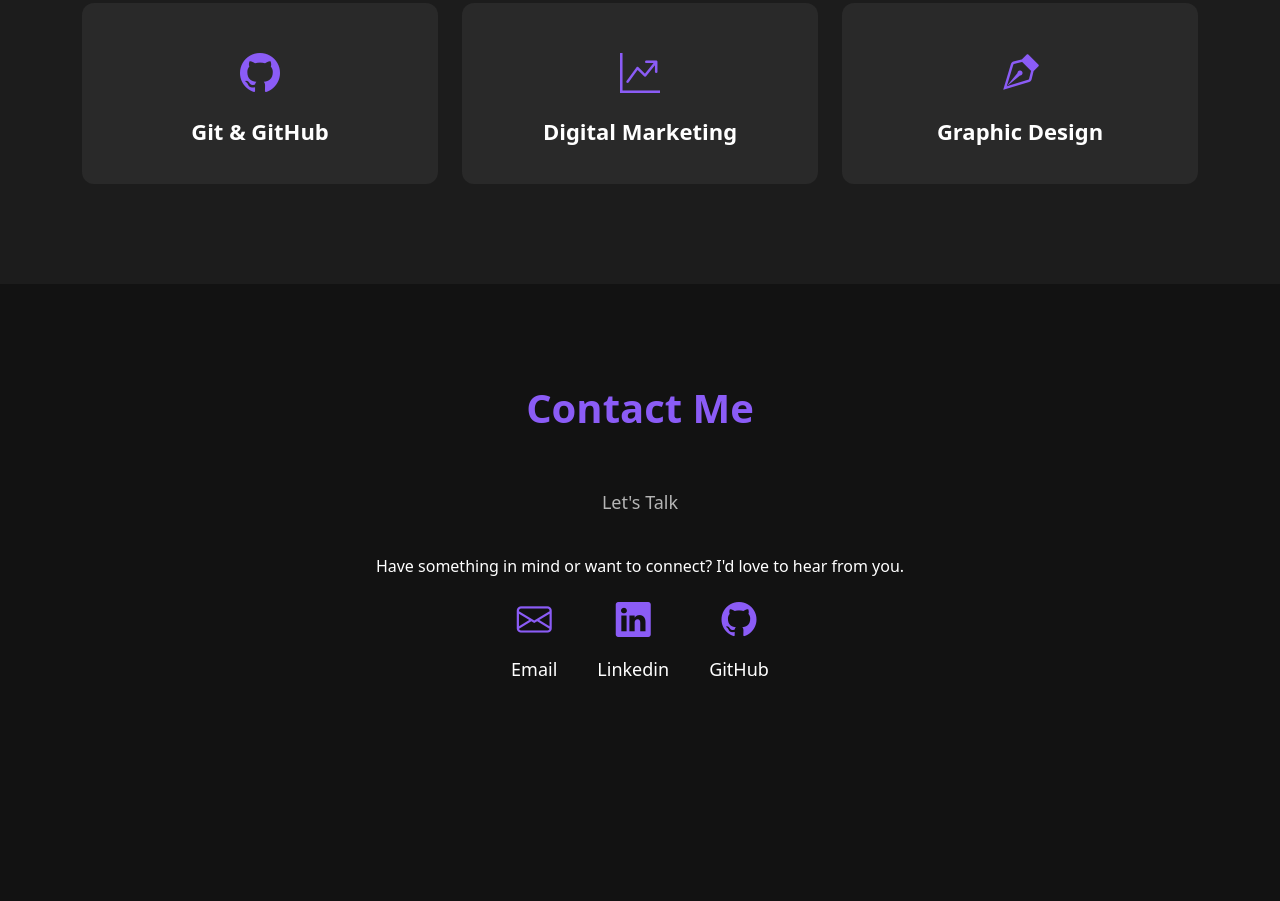
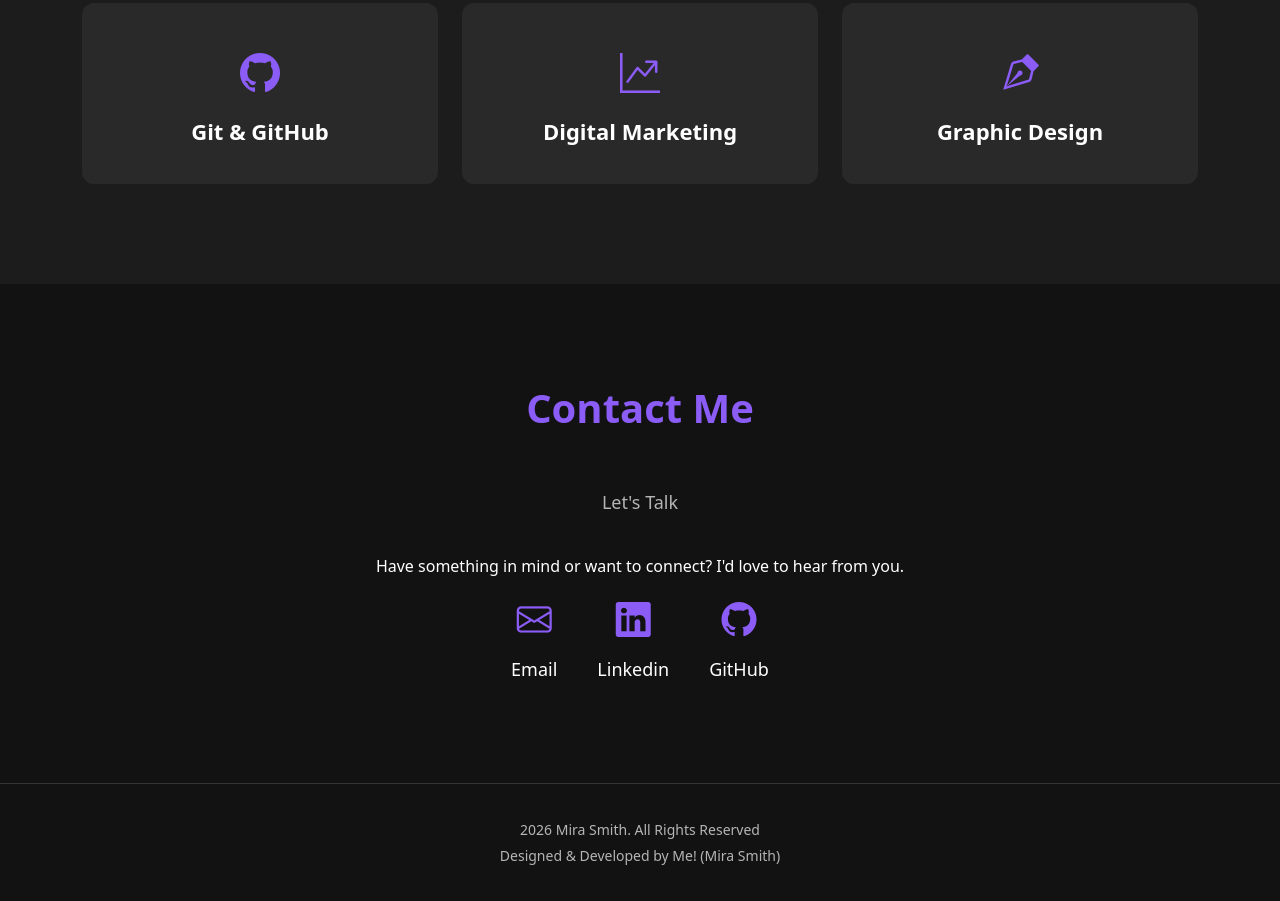
Before and after one commit to mirasmith0101-byte/portfolio-website, a plain HTML site: page index.html in a window 1280 px wide. Shown: the part 2560-3461 px from the top of the page. Before the commit the page ends 3343 px from the top, so only its background shows below. Drawn offline with nearby package versions, Linux system fonts and the light colour scheme.

Commit message:
complete portfolio layout, footer and project images

```diff
--- a/index.html
+++ b/index.html
@@ -103,7 +103,7 @@
                                 <div class="project-content">
                                     <h3>Apple Clone</h3>
                                     <p>A recreation of the Apple website using HTML and CSS</p>
-                                    <a href="#" class="project-btn">View Project</a>
+                                    <a href="https://rad-meerkat-9e53d0.netlify.app/" class="project-btn">View Project</a>
                                 </div>
                             </div>
                          </div>
@@ -115,7 +115,7 @@
                                 <div class="project-content">
                                     <h3>Newsweek Clone</h3>
                                     <p>A responsive news website recreated using HTML, CSS and Bootstrap</p>
-                                    <a href="#" class="project-btn">View Project</a>
+                                    <a href="https://teal-arithmetic-64b2a0.netlify.app/" class="project-btn">View Project</a>
                                 </div>
                             </div>
                           </div>
@@ -127,7 +127,7 @@
                                 <div class="project-content">
                                     <h3>Airbnb Clone</h3>
                                     <p>Recreated the Airbnb website focusing on responsive design and layout.</p>
-                                    <a href="#" class="project-btn">View Project</a>
+                                    <a href="https://rad-torte-440145.netlify.app/" class="project-btn">View Project</a>
                                 </div>
                             </div>
                            </div>
@@ -202,7 +202,15 @@
                     </div>
                 </div>
              </section>
-        <!-- Bootstrap JavaScript -->
+
+             <!-- Footer -->
+              <footer class="footer">
+                <div class="container">
+                    <p>2026 Mira Smith. All Rights Reserved</p>
+                    <p>Designed & Developed by Me! (Mira Smith)</p>
+                </div>
+              </footer>
+              <!-- Bootstrap JavaScript -->
          <script src="https://cdn.jsdelivr.net/npm/bootstrap@5.3.3/dist/js/bootstrap.bundle.min.js"></script>
     </body>
 </html>
--- a/style.css
+++ b/style.css
@@ -236,3 +236,17 @@ body {
     color: var(--primary-color);
     transform: translateY(-5px);
 }
+
+/* Footer */
+.footer {
+    background-color: #121212;
+    padding: 30px 0;
+    text-align: center;
+    border-top: 1px solid #333;
+}
+
+.footer p {
+    color: #b5b5b5;
+    font-size: 14px;
+    margin: 5px 0;
+}
```
Also changed, not shown: images/Airbnb.jpg (added), images/Newsweek.jpg (added), images/apple.jpg (added).
